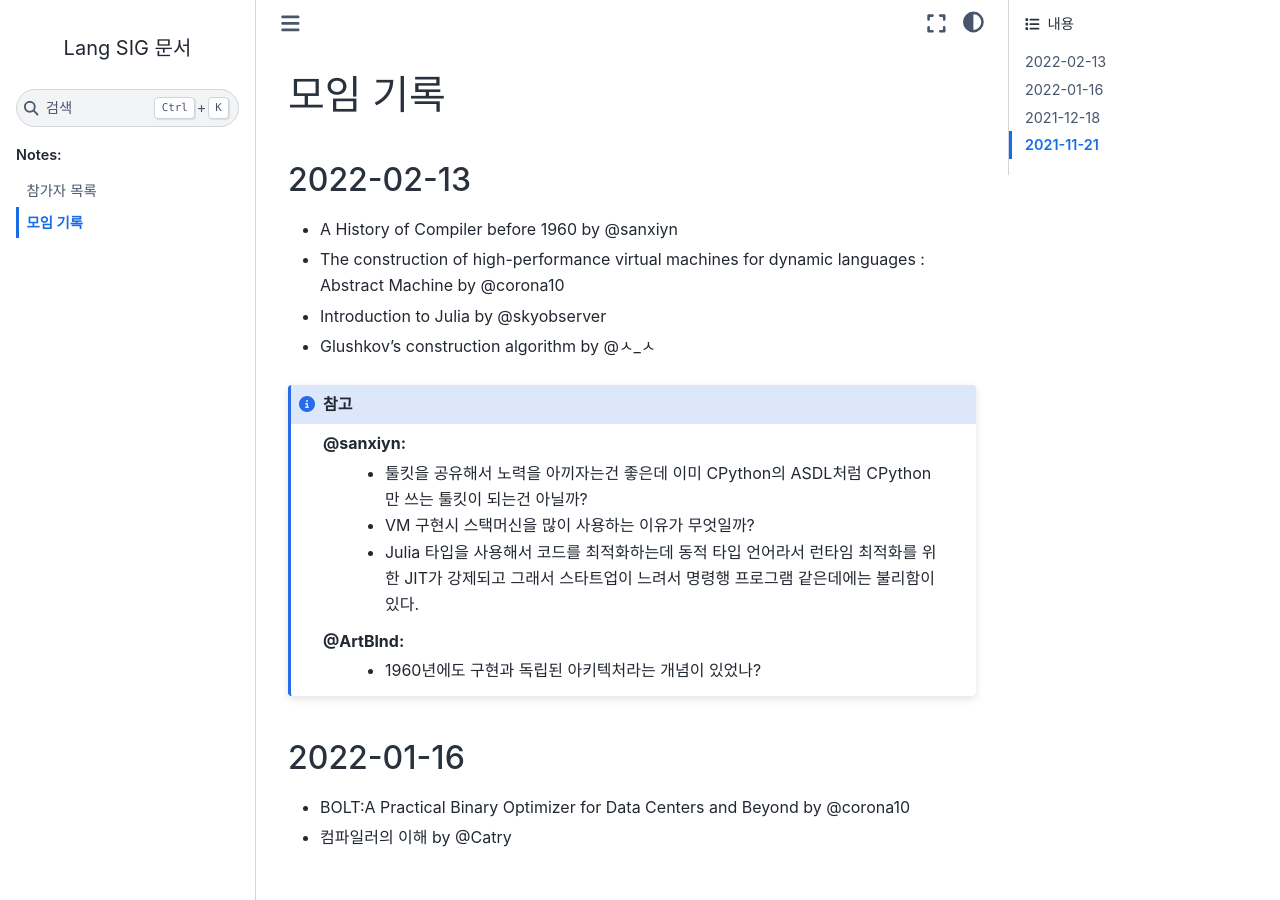
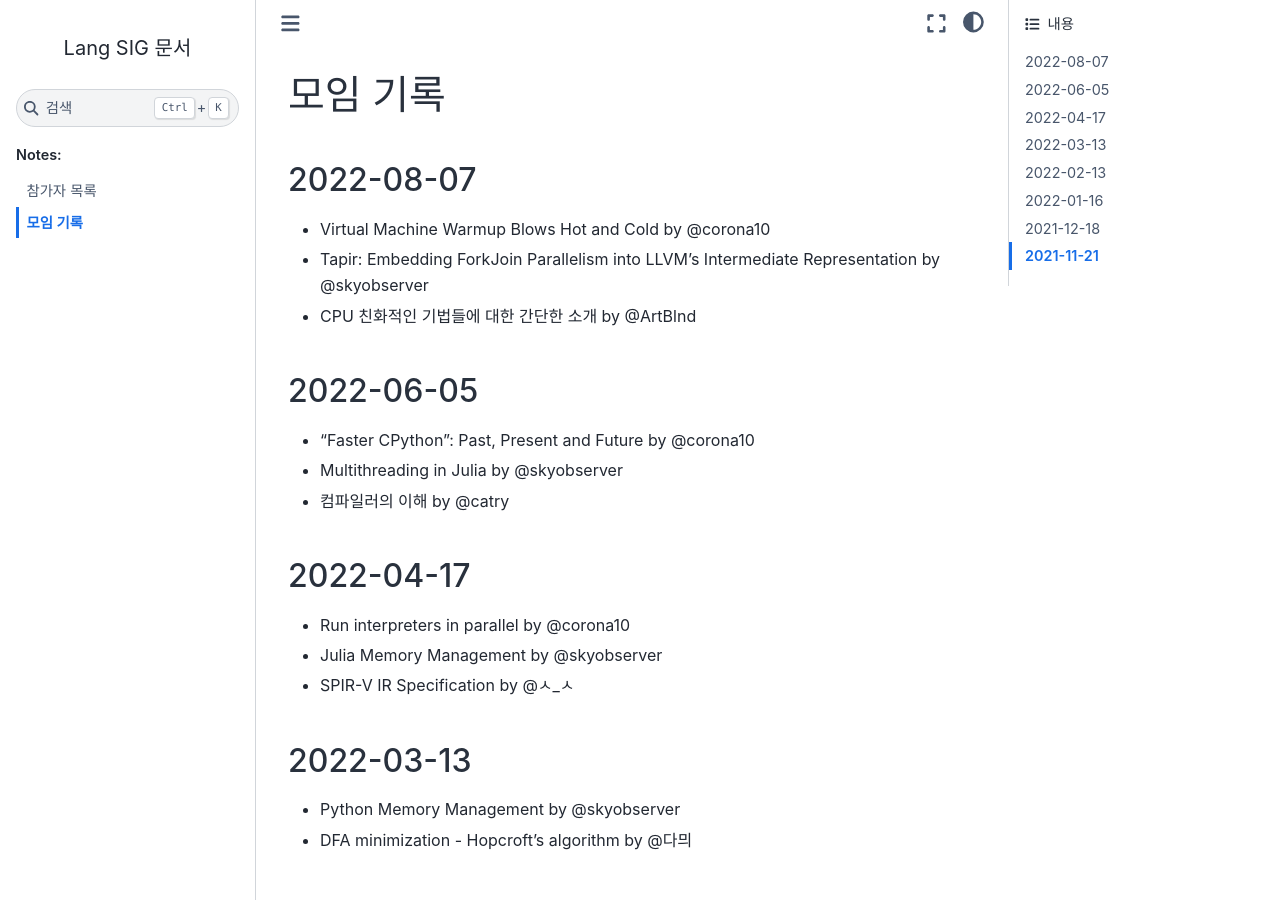
Before and after one commit to Lang-SIG/LangSIG, a Sphinx documentation site: the page built from docs/meeting.rst, in a window 1280 px wide and 900 px high. Built offline with Sphinx 7.4.7 and the Sphinx Book theme 1.1.4, drawn with Linux system fonts in a browser that asks for light colours.

Commit message:
Update meeting log

```diff
--- a/docs/meeting.rst
+++ b/docs/meeting.rst
@@ -3,6 +3,28 @@
 모임 기록
 ===============
 
+2022-08-07
+----------
+- Virtual Machine Warmup Blows Hot and Cold by @corona10
+- Tapir: Embedding ForkJoin Parallelism into LLVM’s Intermediate Representation by @skyobserver
+- CPU 친화적인 기법들에 대한 간단한 소개 by @ArtBlnd
+
+2022-06-05
+----------
+- “Faster CPython”: Past, Present and Future by @corona10
+- Multithreading in Julia by @skyobserver
+- 컴파일러의 이해 by @catry
+
+2022-04-17
+----------
+- Run interpreters in parallel by @corona10
+- Julia Memory Management by @skyobserver
+- SPIR-V IR Specification by @ㅅ_ㅅ
+
+2022-03-13
+----------
+- Python Memory Management by @skyobserver
+- DFA minimization - Hopcroft’s algorithm by @다믜
 
 2022-02-13
 ----------
```
